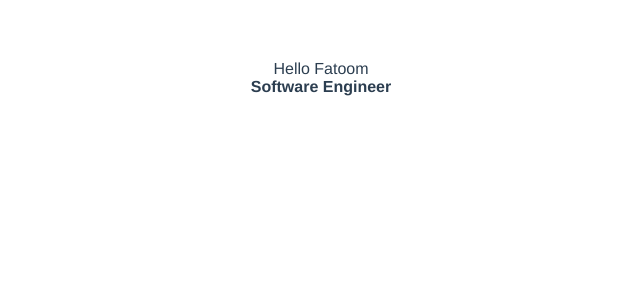
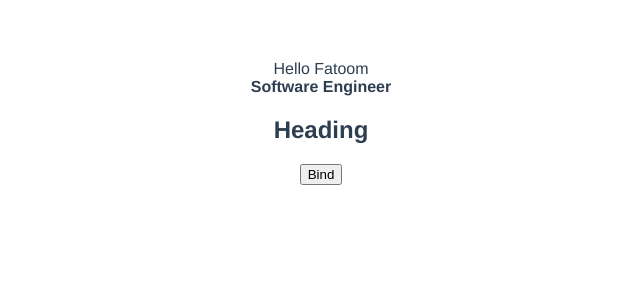
Before and after one commit to FatoomMFayad/vuejs3-app, a Vue app in the folder hello-world/: page / in a window 1280 px wide. Shown: the top 300 px of the page, without its empty margins (319-959 px from the left). Built offline with nearby package versions, Linux system fonts and the light colour scheme.

Commit message:
binding attributes

```diff
--- a/hello-world/src/App.vue
+++ b/hello-world/src/App.vue
@@ -3,7 +3,8 @@
   {{greet}} {{name}}
 </div>
 <div v-html="position"></div>
-
+<h2 v-bind:id="headingId">Heading</h2>
+<button v-bind:disabled="isDisabled">Bind</button>
 </template>
 
 <script>
@@ -14,7 +15,9 @@
     return {
       greet: "Hello",
       name: "Fatoom",
-      position: "<b>Software Engineer</b>"
+      position: "<b>Software Engineer</b>",
+      headingId: "heading",
+      isDisabled: false
     };
   },
 };
```
